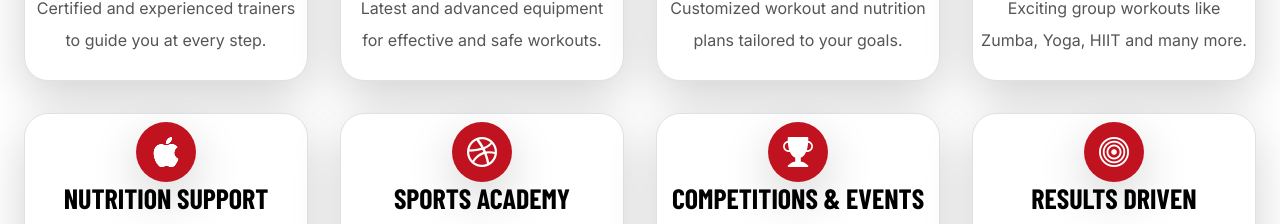
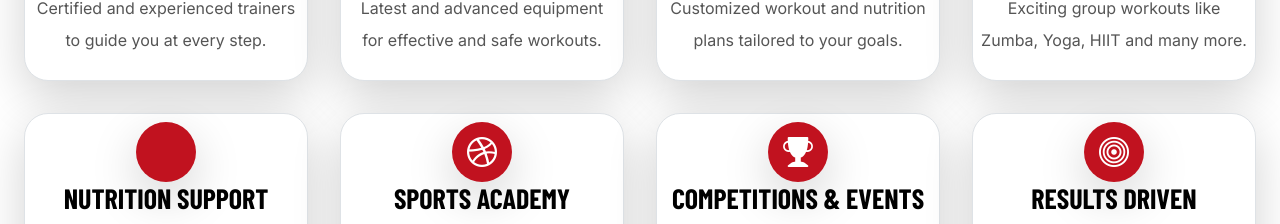
Before and after one commit to Ebinesh07/gym-website, a React (Vite) app in the folder gym-website/: page /about in a window 1280 px wide. Shown: the part 2360-2584 px from the top of the page. Built offline with nearby package versions, Linux system fonts and the light colour scheme; a web font is replaced by a local one.

Commit message:
updates in frontend

```diff
--- a/gym-website/src/pages/About/Aboutsec3.jsx
+++ b/gym-website/src/pages/About/Aboutsec3.jsx
@@ -27,7 +27,7 @@ const facilities = [
   },
   {
     image: nutrition,
-    icon: "bi bi-fork-knife",
+    icon: "bi-fork-knife",
     title: "NUTRITION CAFÉ",
     desc: "Healthy food and protein shakes to fuel your fitness journey.",
   },
--- a/gym-website/src/pages/About/Aboutsec4.jsx
+++ b/gym-website/src/pages/About/Aboutsec4.jsx
@@ -22,7 +22,7 @@ const features = [
     desc: "Exciting group workouts like Zumba, Yoga, HIIT and many more.",
   },
   {
-    icon: "bi-apple",
+    icon: "bi-fork-knife",
     title: "NUTRITION SUPPORT",
     desc: "Healthy food and protein options to fuel your fitness journey.",
   },
```
